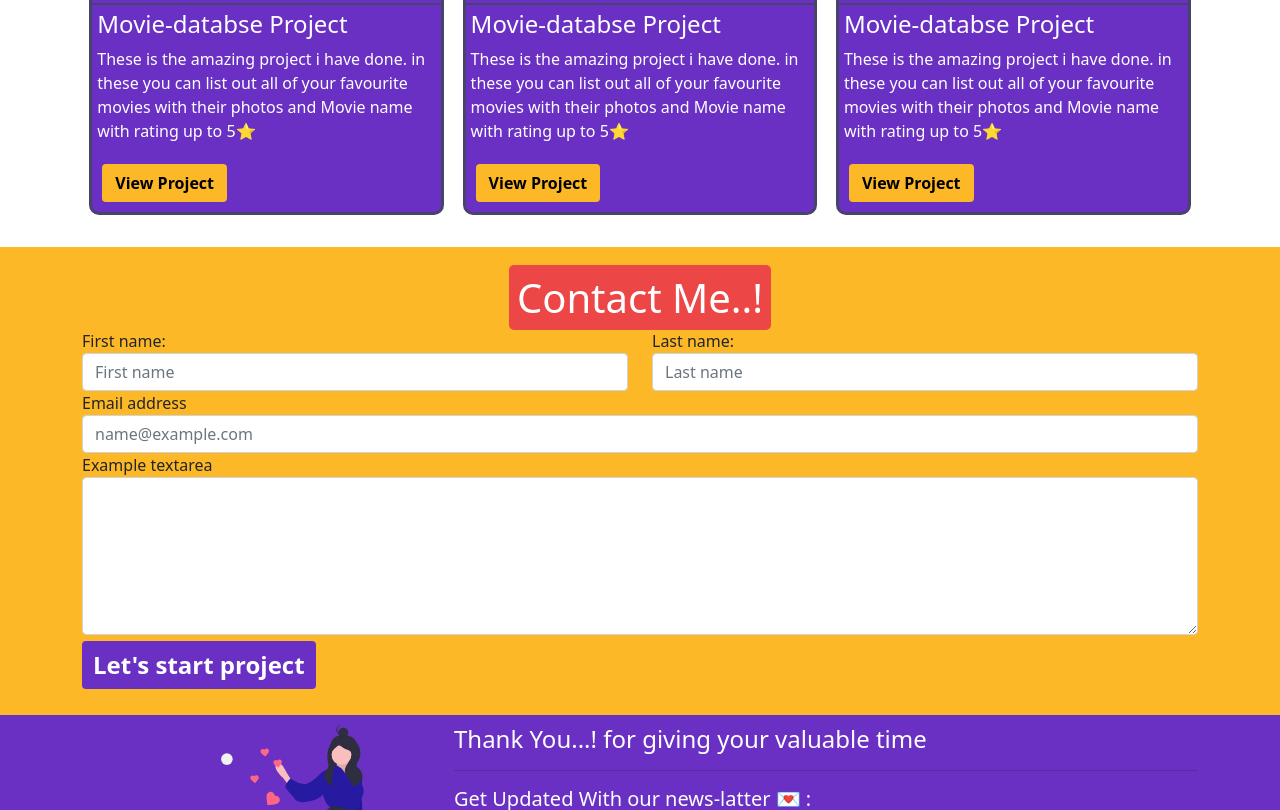
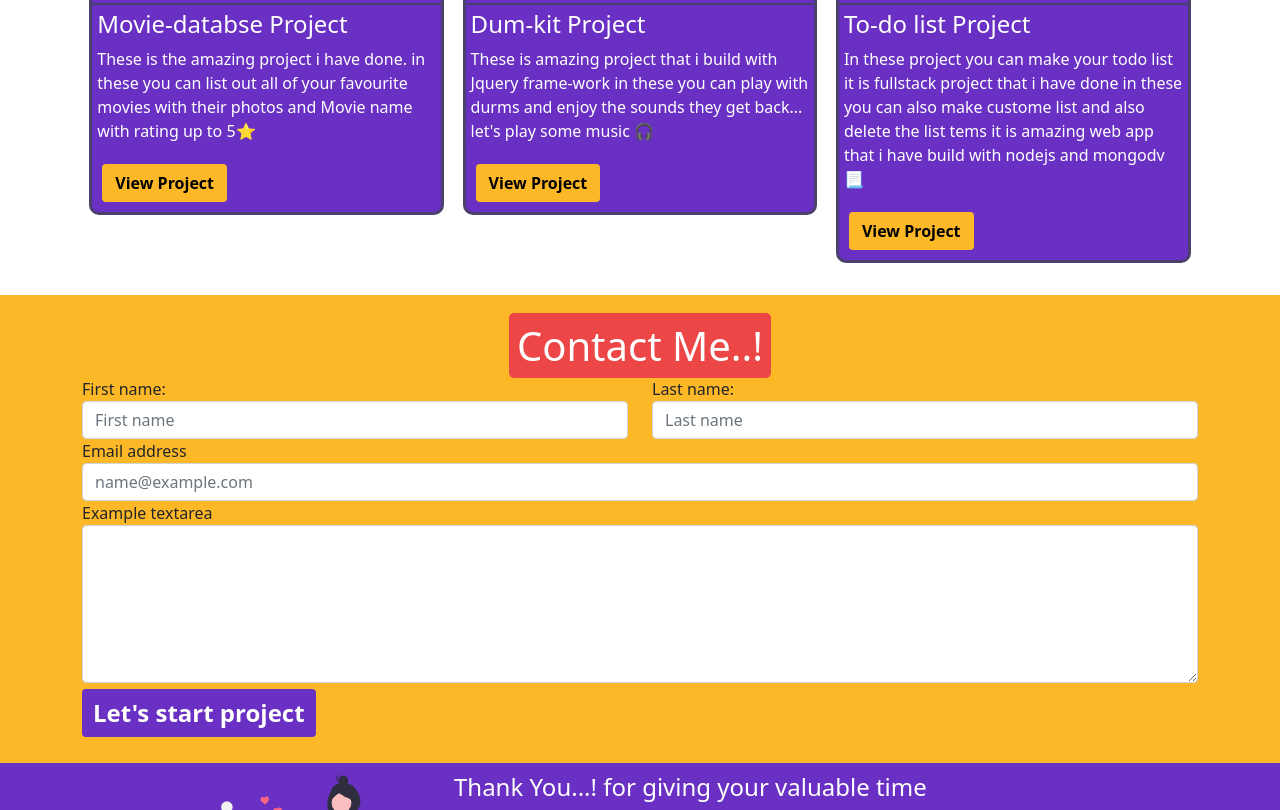
Before and after one commit to milan1310/portfolio, a plain HTML site: page index.html in a window 1280 px wide. Shown: the part 2958-3768 px from the top of the page. Drawn offline with nearby package versions, Linux system fonts and the light colour scheme.

Commit message:
all project field updated

```diff
--- a/index.html
+++ b/index.html
@@ -202,9 +202,9 @@
                         <video class="work-section__img" src="public/img/projects/Drum Kit .mp4" width="80%"
                             autoplay="autoplay" loop="loop" muted="muted" playinline="true" type="video/mp4"></video>
                         <div class="work-section__card-body">
-                            <h4>Movie-databse Project</h4>
-                            <p>These is the amazing project i have done. in these you can list out all of your favourite
-                                movies with their photos and Movie name with rating up to 5⭐</p>
+                            <h4>Dum-kit Project</h4>
+                            <p>These is amazing project that i build with Jquery frame-work in these you can play with
+                                durms and enjoy the sounds they get back... let's play some music 🎧</p>
                             <button class="btn project-view_btn"><a href="https://drumkit-ten.vercel.app/"
                                     class="project-link" target="_blank">View Project</a></button>
                         </div>
@@ -215,9 +215,10 @@
                         <video class="work-section__img" src="public/img/projects/To-do list.mp4" width="80%"
                             autoplay="autoplay" loop="loop" muted="muted" playinline="true" type="video/mp4"></video>
                         <div class="work-section__card-body">
-                            <h4>Movie-databse Project</h4>
-                            <p>These is the amazing project i have done. in these you can list out all of your favourite
-                                movies with their photos and Movie name with rating up to 5⭐</p>
+                            <h4>To-do list Project</h4>
+                            <p>In these project you can make your todo list it is fullstack project that i have done in
+                                these you can also make custome list and also delete the list tems it is amazing web app
+                                that i have build with nodejs and mongodv 📃</p>
                             <button class="btn project-view_btn"><a href="https://nameless-earth-83022.herokuapp.com/"
                                     class="project-link" target="_blank">View Project</a></button>
                         </div>
```
Also changed, not shown: 1 other file.
